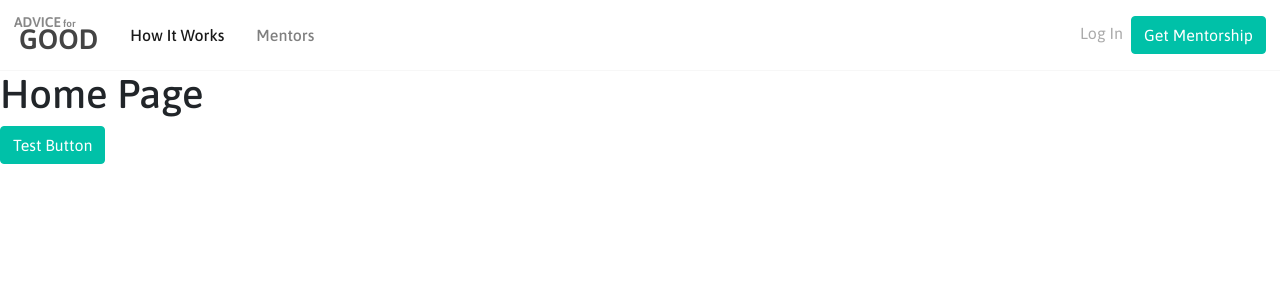
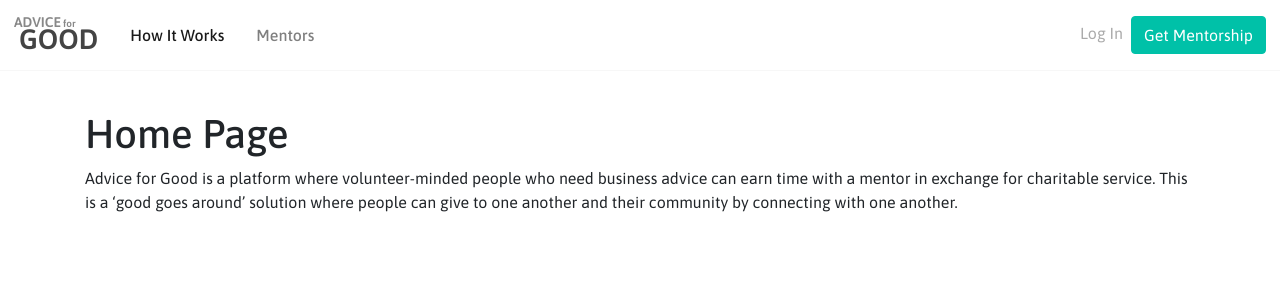
Before and after one commit to itsthechad/adviceforgood, a React (Create React App) app: page / in a window 1280 px wide. Shown: the top 300 px of the page. Built offline with nearby package versions, Linux system fonts and the light colour scheme.

Commit message:
Added some descriptive text to home. Fixed bug in menteeservice. Added link to mentor application (in Mentors list).

```diff
--- a/src/pages/Home.js
+++ b/src/pages/Home.js
@@ -1,26 +1,20 @@
 import React, { Component } from 'react';
-import ServiceWrapper from './../utils/ServiceWrapper';
+
+// Components
+import Page from '../components/Page';
 
 export default class Home extends Component {
 
     render() {
         return (
-            <div>
+            <Page>
                 <h1>Home Page</h1>
-                <button onClick={ this.handleButtonClick } type="button" className="btn btn-primary">Test Button</button>
-            </div>
+                <p>
+                    Advice for Good is a platform where volunteer-minded people who need business advice can earn time with a
+                    mentor in exchange for charitable service. This is a ‘good goes around’ solution where people can give to one
+                    another and their community by connecting with one another.
+                </p>
+            </Page>
         );
     }
-
-    handleButtonClick() {
-        ServiceWrapper.post('/mentor/list', {
-            data: {},
-        })
-        .then((response) => {
-            console.log(response);
-        })
-        .catch((error) => {
-            console.log(error);
-        });
-    }
 }
--- a/src/pages/Mentors.js
+++ b/src/pages/Mentors.js
@@ -1,4 +1,5 @@
 import React, { Component } from 'react';
+import { Link } from 'react-router-dom';
 import classnames from 'classnames';
 
 import Page from '../components/Page';
@@ -26,6 +27,8 @@ export default class Mentors extends Component {
                         { mentorsData.data.map((mentor) => this.renderMentorListItem(mentor)) }
                     </div>
                 }
+                <hr />
+                <Link to='/mentor-apply'><span>Apply to be a mentor</span></Link>
             </Page>
         );
     }
--- a/src/services/MenteeService.js
+++ b/src/services/MenteeService.js
@@ -15,7 +15,10 @@ export default class MenteeService {
             url = `/users/${idToModify}`;
         }
 
-        const descriptionRaw = JSON.stringify(convertToRaw(data.descriptionEditorState.getCurrentContent()));
+        let descriptionRaw = '';
+        if (data.descriptionEditorState) {
+            descriptionRaw = JSON.stringify(convertToRaw(data.descriptionEditorState.getCurrentContent()));
+        }
 
         return ServiceWrapper[type](url, {
             role: 'MENTEE',
--- a/src/services/UserService.js
+++ b/src/services/UserService.js
@@ -4,7 +4,7 @@ const DUMMY_USER = {
     firstName: 'Brooks',
     lastName: 'Parrish',
     email: 'thisismyemail@thisisntmyemail.com',
-    role: 'MENTOR',
+    role: 'ADMIN',
     id: '1',
 };
 
```
